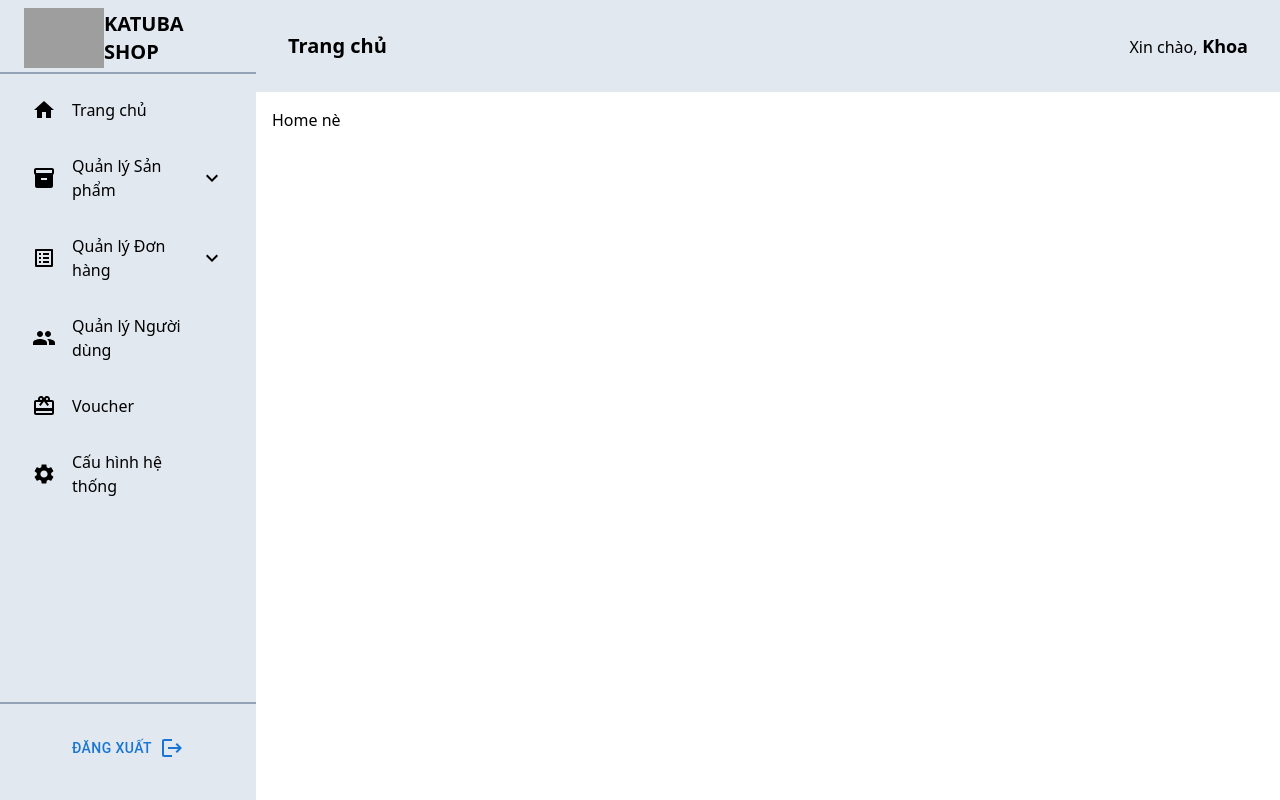
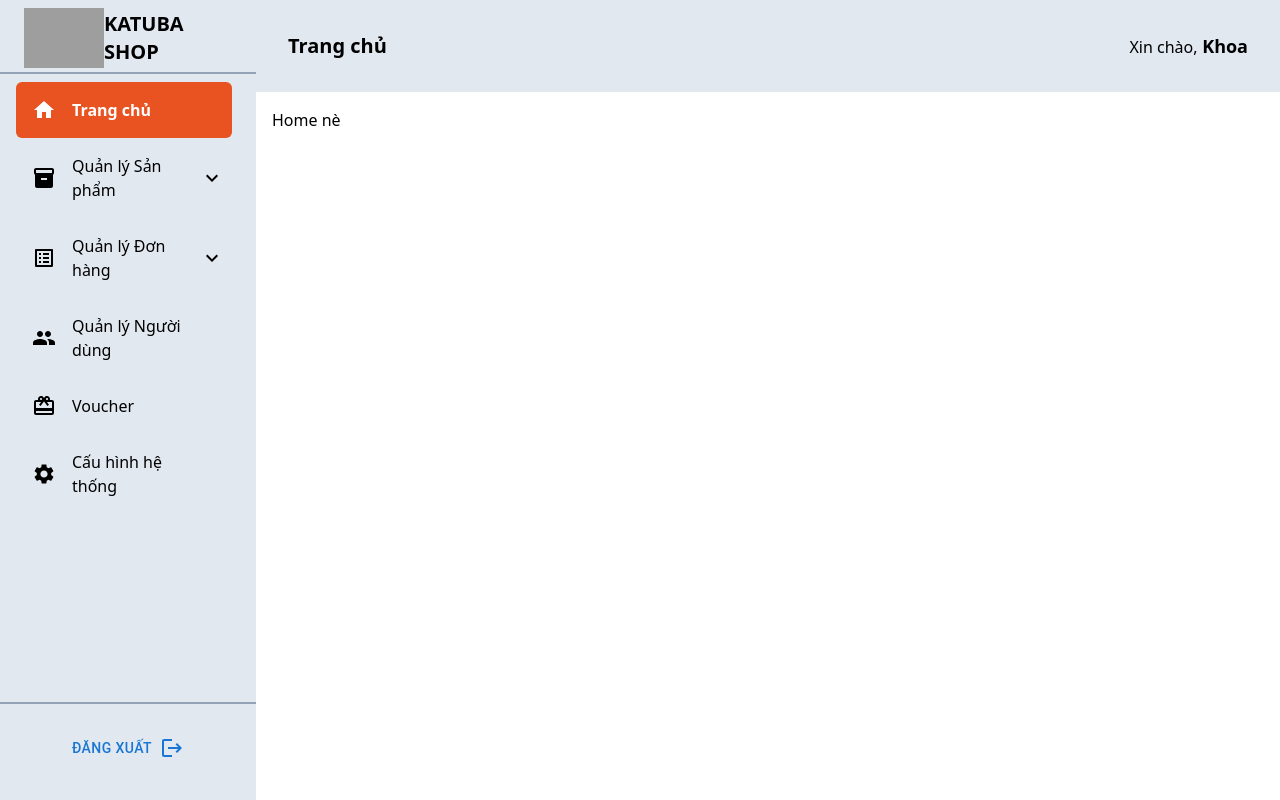
Before and after one commit to NPNKhoa/CT250-admin, a React (Vite) app: page / in a window 1280 px wide. Built offline with nearby package versions, Linux system fonts and the light colour scheme; grey boxes are pictures that could not be loaded.

Commit message:
refactor: optimize UI/UX by show the current page on sidebar item

```diff
--- a/src/components/SideBarItem.jsx
+++ b/src/components/SideBarItem.jsx
@@ -2,14 +2,24 @@ import PropTypes from 'prop-types';
 
 import ExpandMoreIcon from '@mui/icons-material/ExpandMore';
 import ExpandLessIcon from '@mui/icons-material/ExpandLess';
-import { Link } from 'react-router-dom';
+import { Link, useLocation } from 'react-router-dom';
 
 const SideBarItem = ({ icon, label, path, childItems, isToggled, onClick }) => {
+  const currentPath = useLocation().pathname;
+
+  // prevent the child list shrink when move from a child item to parent item
+  if (isToggled === true && currentPath !== path) {
+    onClick = () => {};
+  }
+
   return (
     <>
       <Link
         to={path}
-        className='flex justify-between items-center hover:cursor-pointer hover:bg-slate-300 rounded-md pr-2'
+        className={`flex justify-between items-center hover:cursor-pointer hover:bg-slate-300 rounded-md pr-2 ${
+          currentPath === path &&
+          'text-white font-semibold bg-[#e95221] hover:bg-[#e78212]'
+        }`}
         onClick={() => onClick()}
       >
         <div className='flex justify-start items-center gap-4 rounded-2xl p-4'>
@@ -22,11 +32,14 @@ const SideBarItem = ({ icon, label, path, childItems, isToggled, onClick }) => {
 
       {isToggled && (
         <div>
-          {childItems.map(({ childId, label, path }) => (
+          {childItems.map(({ childId, label, path: childPath }) => (
             <Link
               key={childId}
-              to={path}
-              className='p-4 block hover:cursor-pointer hover:bg-slate-300 rounded-md ps-14'
+              to={childPath}
+              className={`p-4 block hover:cursor-pointer hover:bg-slate-300 rounded-md ps-14 ${
+                currentPath === childPath &&
+                'text-white font-semibold bg-[#e95221] hover:bg-[#e78212]'
+              }`}
             >
               {label}
             </Link>
--- a/src/components/SideBarItemList.jsx
+++ b/src/components/SideBarItemList.jsx
@@ -5,29 +5,33 @@ import itemList from '../configs/sidebarElements.jsx';
 const SideBarItemList = () => {
   const [isToggled, setIsToggled] = useState({});
 
-  const handleClickedItem = (label) => {
-    label !== '' &&
+  const handleCLickedItem = (key) => {
+    key !== '' &&
       setIsToggled((prevState) => ({
         ...prevState,
-        [label]: !prevState[label],
+        [key]: !prevState[key],
       }));
   };
 
   return (
     <div className='overflow-auto h-3/4 w-full pt-2 pr-6 pl-4 no-scrollbar'>
-      {itemList.map(({ icon, label, path, childItems }, index) => (
+      {itemList.map(({ icon, label, path, childItems }) => {
+        const key = path.split('/')[1];
+
+        return (
           <SideBarItem
-          key={`child-${index}`}
+            key={`child-${key}`}
             icon={icon}
             label={label}
             path={path}
             childItems={childItems}
-          isToggled={isToggled[label] || false}
+            isToggled={isToggled[key] || false}
             onClick={() => {
-            childItems.length !== 0 && handleClickedItem(label);
+              childItems.length !== 0 && handleCLickedItem(key);
             }}
           />
-      ))}
+        );
+      })}
     </div>
   );
 };
```
Lines whose indentation alone changed are shown as unchanged.
